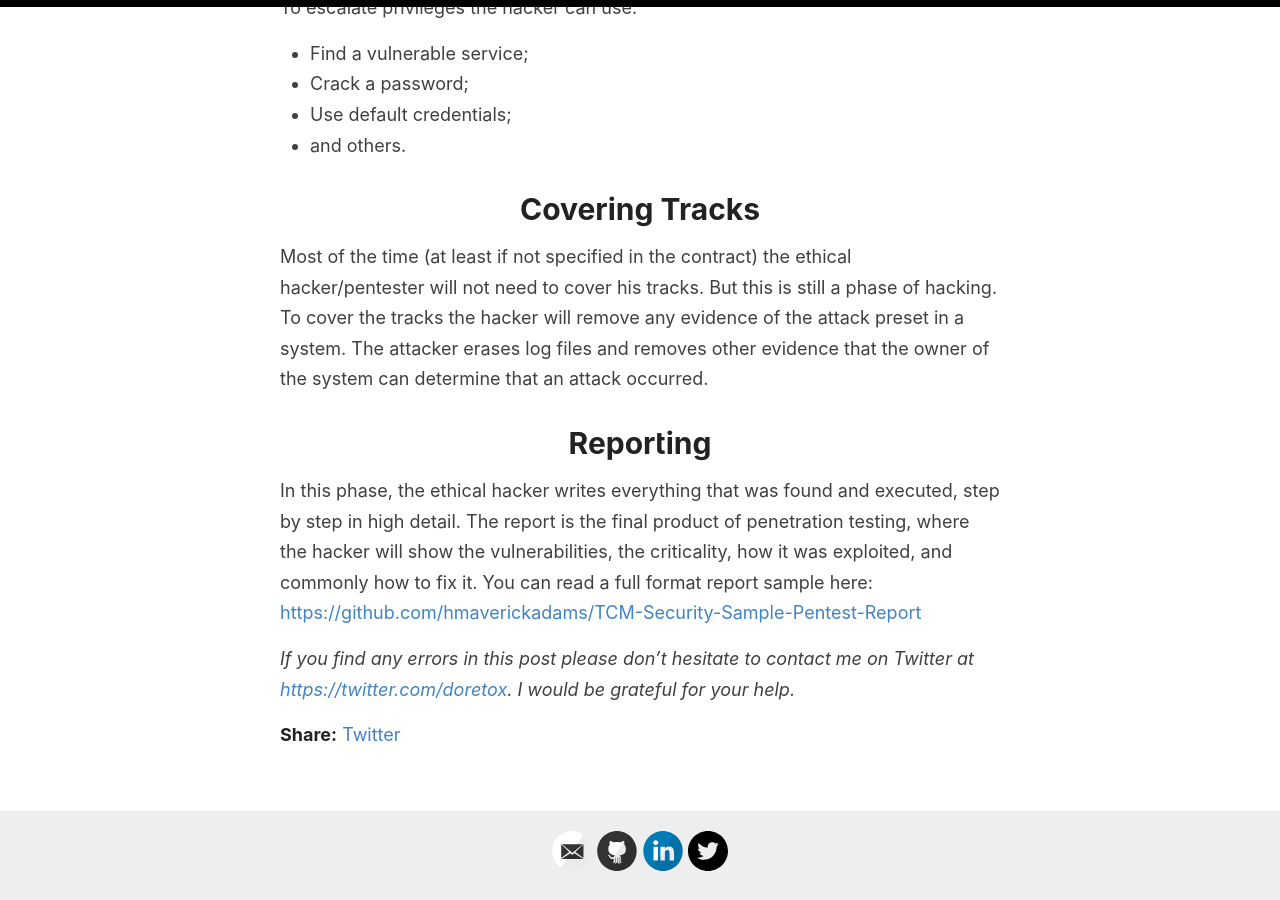
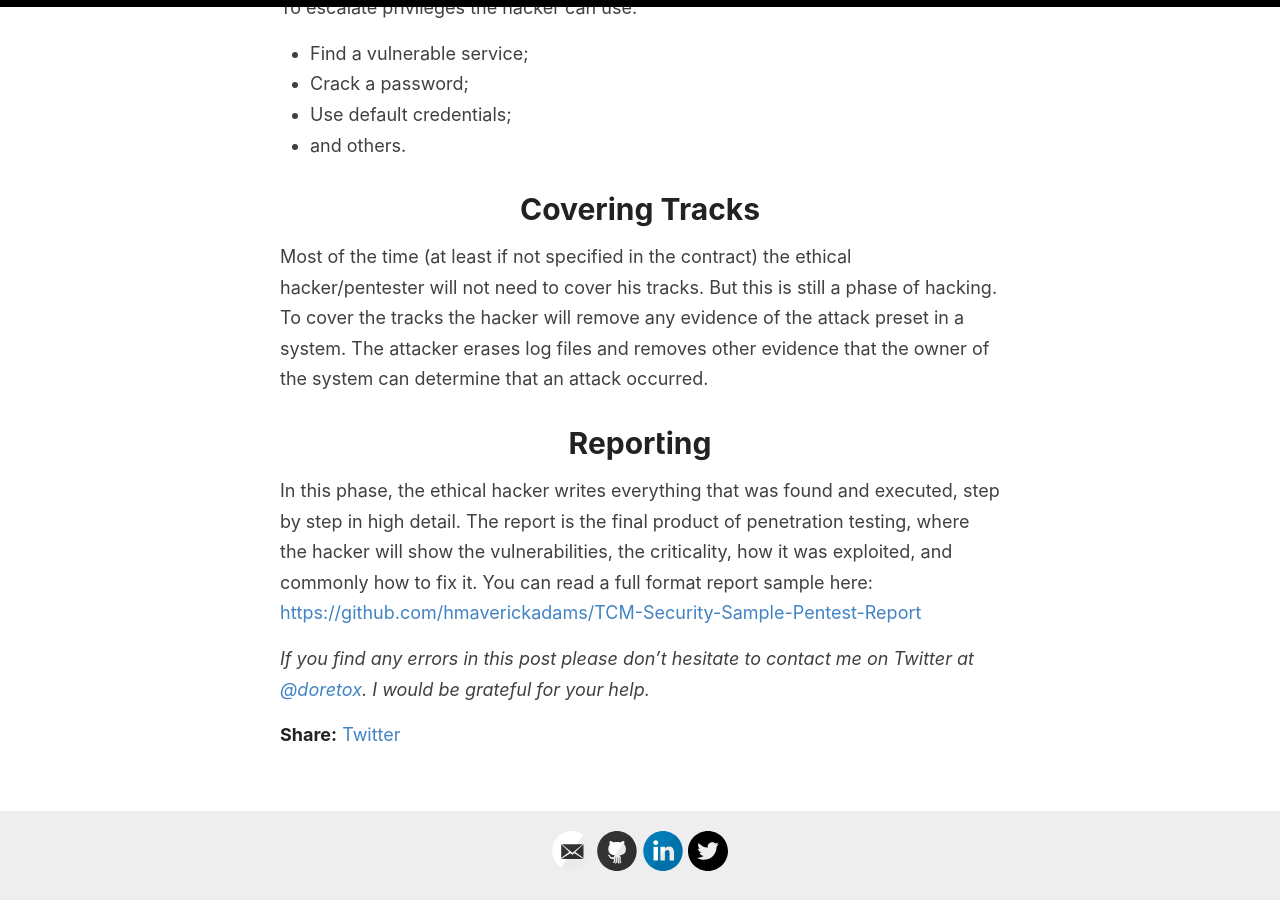
Before and after one commit to doretox/doretox.github.io, a Jekyll site: the page built from _posts/2021-10-05-the-hacking-methodology.md, in a window 1280 px wide and 900 px high, scrolled down 2100 px. Built offline with Jekyll 4.4.1, drawn with Linux system fonts in a browser that asks for light colours; some of the changed lines change nothing that is shown.

Commit message:
Update 2021-10-05-the-hacking-methodology.md

```diff
--- a/_posts/2021-10-05-the-hacking-methodology.md
+++ b/_posts/2021-10-05-the-hacking-methodology.md
@@ -70,4 +70,4 @@ The report is the final product of penetration testing, where the hacker will sh
 You can read a full format report sample here: <a href="https://github.com/hmaverickadams/TCM-Security-Sample-Pentest-Report" target="_blank">https://github.com/hmaverickadams/TCM-Security-Sample-Pentest-Report</a>
 
 
-*If you find any errors in this post please don't hesitate to contact me on Twitter at <a href="@doretox" target="_blank">https://twitter.com/doretox</a>. I would be grateful for your help.*
+*If you find any errors in this post please don't hesitate to contact me on Twitter at <a href="https://twitter.com/doretox" target="_blank">@doretox</a>. I would be grateful for your help.*
```
